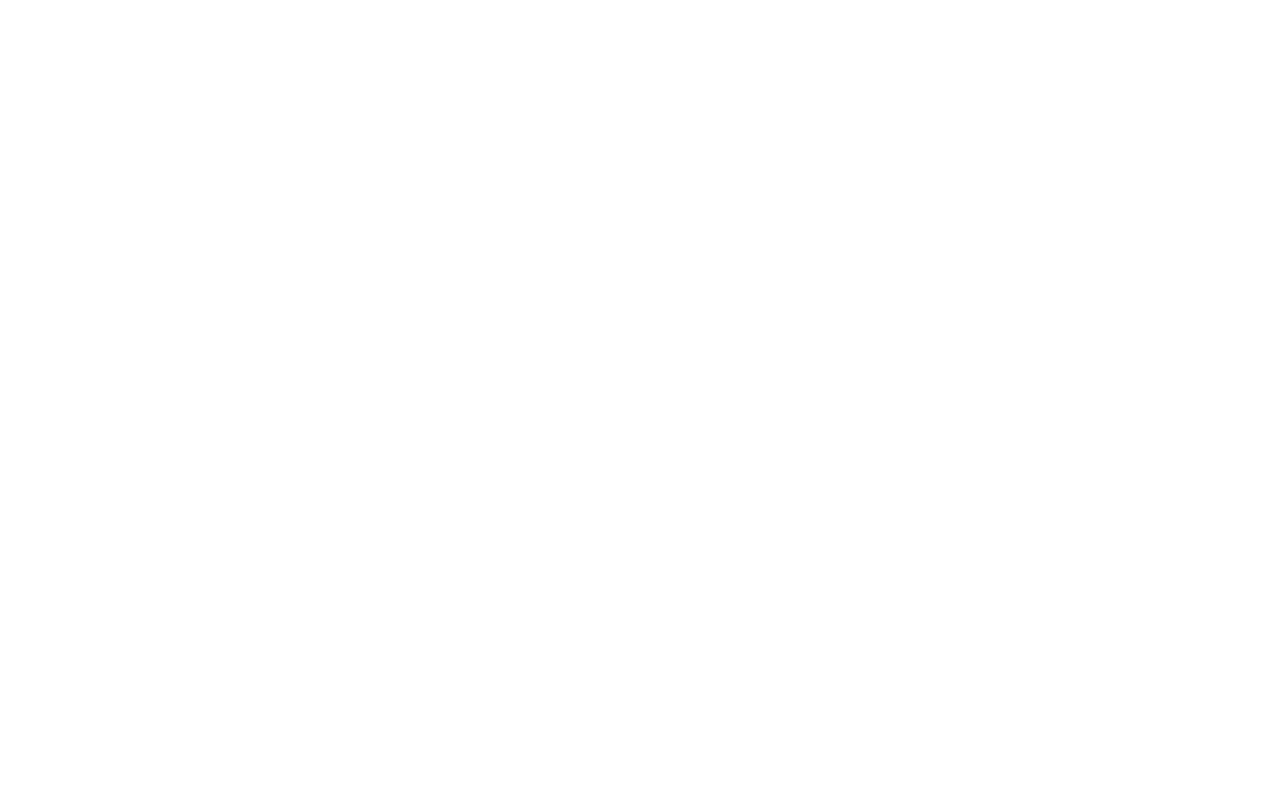
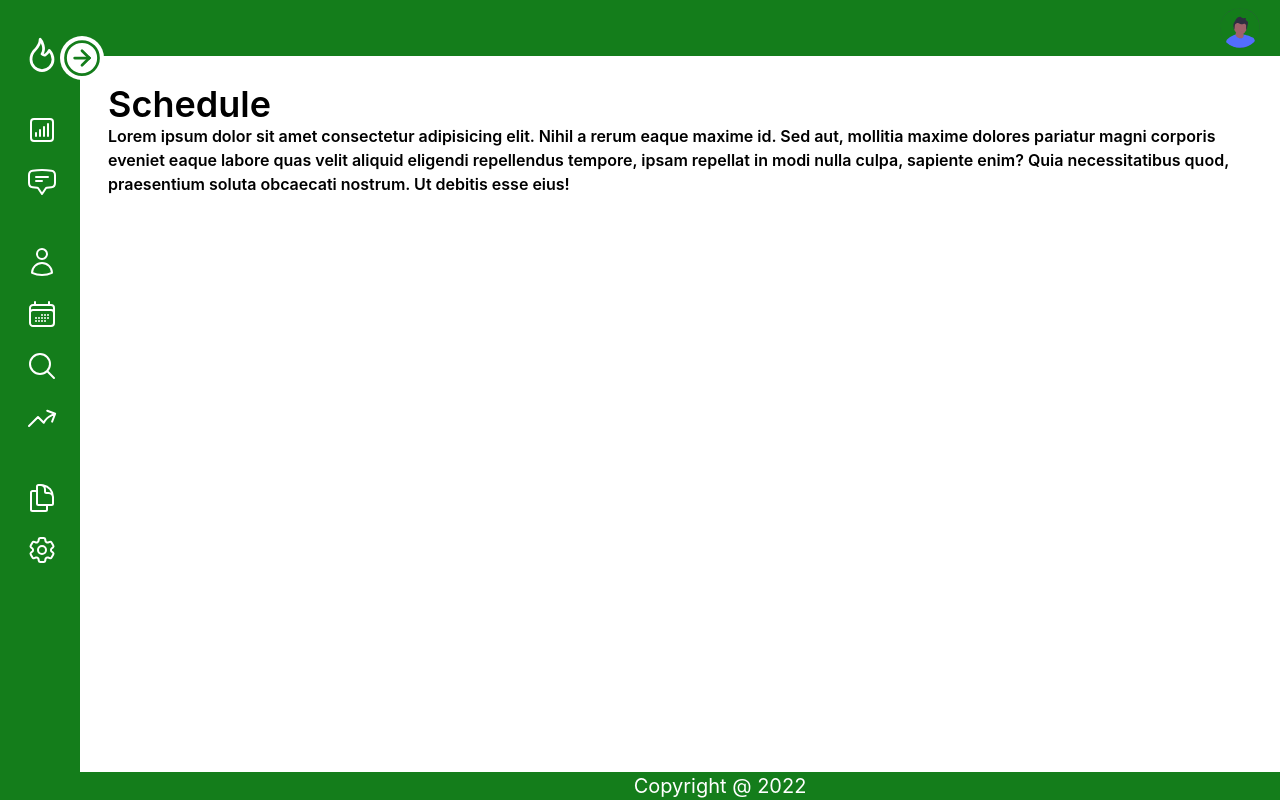
Before and after one commit to Jekwulum/Kwiz-App, a React (Create React App) app: page /schedule in a window 1280 px wide. Before the commit this address had no page. Built offline with nearby package versions, Linux system fonts and the light colour scheme.

Commit message:
added header and footer to Schedule Component

```diff
--- a/src/App.js
+++ b/src/App.js
@@ -6,7 +6,7 @@
 import Dashboard from "./pages/Dashboard";
 import Files from './pages/Files';
 import Inbox from "./pages/Inbox";
-
+import Schedule from './pages/Schedule';
 
 function App() {
   return (
@@ -17,7 +17,7 @@
         <Route exact path='/analytics' element={<Analytics />} />
         <Route exact path='/files' element={<Files />} />
         <Route exact path='/inbox' element={<Inbox />} />
-        <Route exact path='/' element={<Dashboard />} />
+        <Route exact path='/schedule' element={<Schedule />} />
         <Route exact path='/' element={<Dashboard />} />
         <Route exact path='/' element={<Dashboard />} />
         <Route exact path='/' element={<Dashboard />} />
--- a/src/pages/Schedule.js
+++ b/src/pages/Schedule.js
@@ -1,4 +1,8 @@
-import React from 'react'
+import React from 'react';
+
+import Footer from '../components/footer/Footer';
+import Header from '../components/header/Header';
+import SideMenu from '../components/sideMenu/SideMenu';
 
 const Schedule = () => {
   return (
@@ -7,16 +11,19 @@
 
       <div>
 
-        {/* Header goes here */}
+        <div className='h-screen'>
 
-        <div className='p-7 font-semibold flex-1 h-screen'>
-          <h1 className='text-4xl'>Schedule</h1>
-          <div>
-            <p>Lorem ipsum dolor sit amet consectetur adipisicing elit. Nihil a rerum eaque maxime id. Sed aut, mollitia maxime dolores pariatur magni corporis eveniet eaque labore quas velit aliquid eligendi repellendus tempore, ipsam repellat in modi nulla culpa, sapiente enim? Quia necessitatibus quod, praesentium soluta obcaecati nostrum. Ut debitis esse eius!</p>
+          <Header />
+
+          <div className='p-7 font-semibold flex-1'>
+            <h1 className='text-4xl'>Schedule</h1>
+            <div>
+              <p>Lorem ipsum dolor sit amet consectetur adipisicing elit. Nihil a rerum eaque maxime id. Sed aut, mollitia maxime dolores pariatur magni corporis eveniet eaque labore quas velit aliquid eligendi repellendus tempore, ipsam repellat in modi nulla culpa, sapiente enim? Quia necessitatibus quod, praesentium soluta obcaecati nostrum. Ut debitis esse eius!</p>
+            </div>
           </div>
+
+          <Footer />
         </div>
-
-        {/* Footer */}
 
       </div>
     </div>
```
